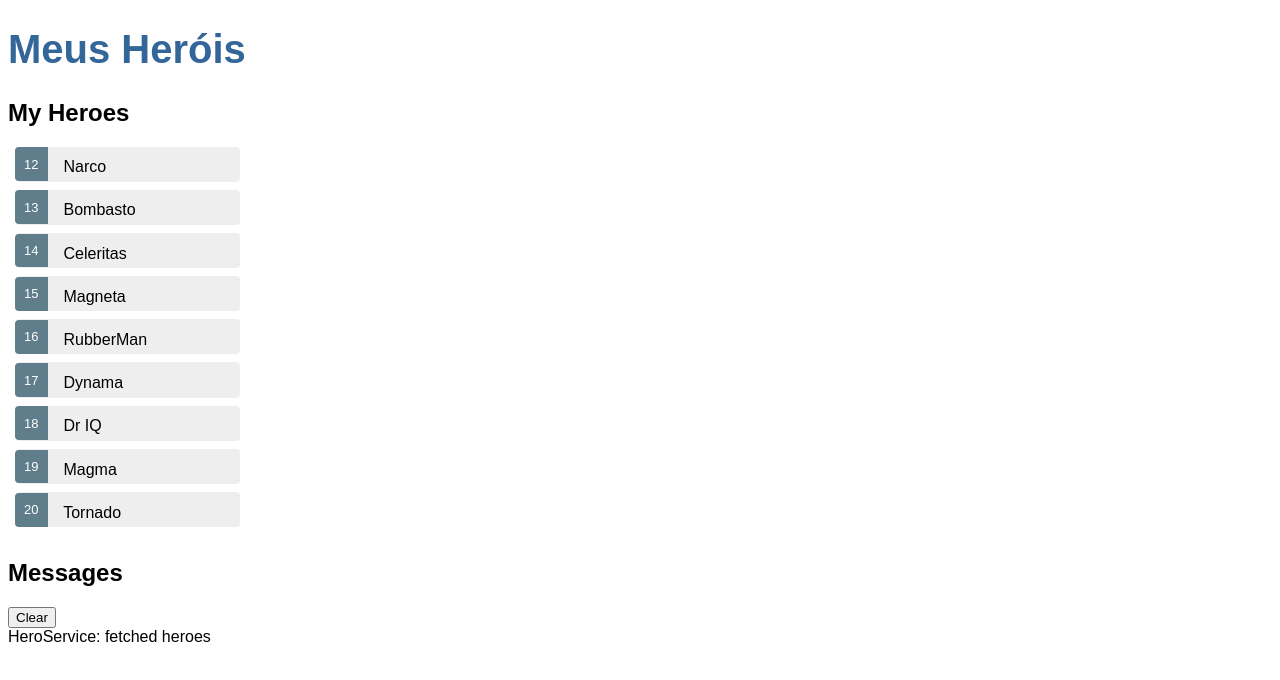
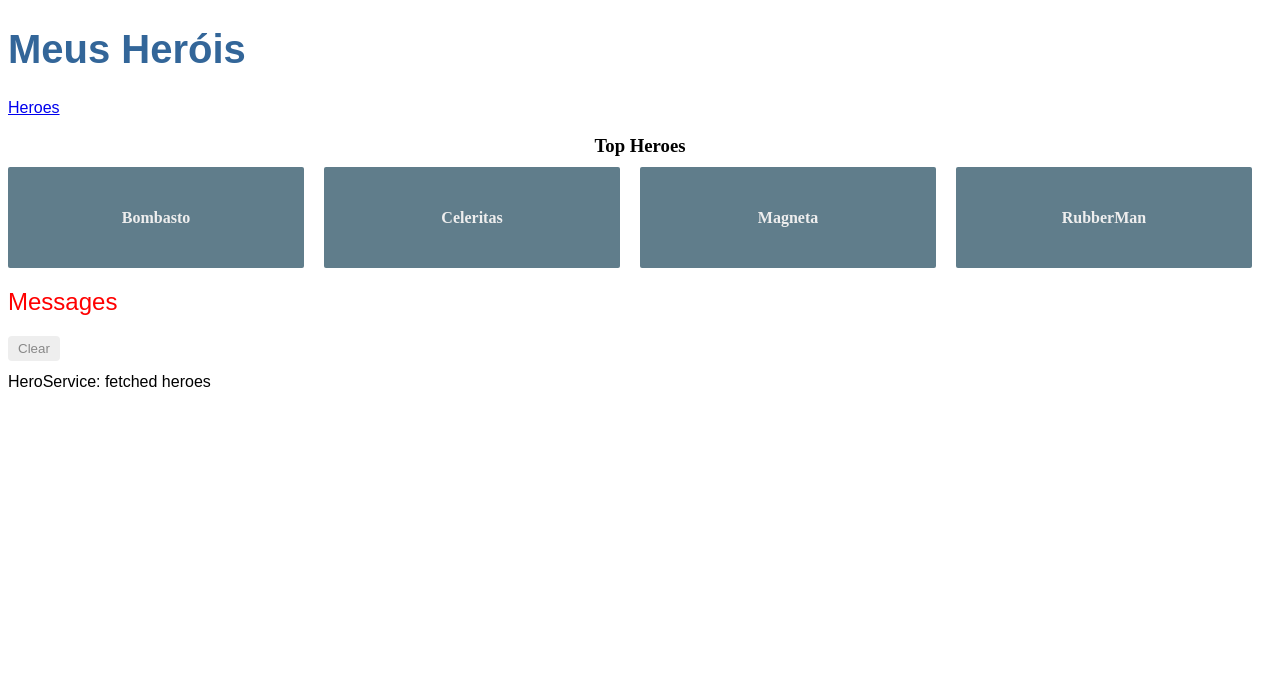
Before and after one commit to cvinicios2/mean-app, an Angular app: page /dashboard in a window 1280 px wide. Shown: the top 680 px of the page. Built offline with nearby package versions, Linux system fonts and the light colour scheme.

Commit message:
continuação

```diff
--- a/src/app/app.component.html
+++ b/src/app/app.component.html
@@ -1,3 +1,6 @@
 <h1>{{title}}</h1>
-<app-heroes></app-heroes>
+<nav>
+    <a routerLink="/heroes">Heroes</a>
+</nav>
+<router-outlet></router-outlet>
 <app-messages></app-messages>
--- /dev/null
+++ b/src/app/dashboard/dashboard.component.css
@@ -0,0 +1,63 @@
+/* DashboardComponent's private CSS styles */
+[class*='col-'] {
+    float: left;
+    padding-right: 20px;
+    padding-bottom: 20px;
+  }
+  [class*='col-']:last-of-type {
+    padding-right: 0;
+  }
+  a {
+    text-decoration: none;
+  }
+  *, *:after, *:before {
+    -webkit-box-sizing: border-box;
+    -moz-box-sizing: border-box;
+    box-sizing: border-box;
+  }
+  h3 {
+    text-align: center;
+    margin-bottom: 0;
+  }
+  h4 {
+    position: relative;
+  }
+  .grid {
+    margin: 0;
+  }
+  .col-1-4 {
+    width: 25%;
+  }
+  .module {
+    padding: 20px;
+    text-align: center;
+    color: #eee;
+    max-height: 120px;
+    min-width: 120px;
+    background-color: #607d8b;
+    border-radius: 2px;
+  }
+  .module:hover {
+    background-color: #eee;
+    cursor: pointer;
+    color: #607d8b;
+  }
+  .grid-pad {
+    padding: 10px 0;
+  }
+  .grid-pad > [class*='col-']:last-of-type {
+    padding-right: 20px;
+  }
+  @media (max-width: 600px) {
+    .module {
+      font-size: 10px;
+      max-height: 75px; }
+  }
+  @media (max-width: 1024px) {
+    .grid {
+      margin: 0;
+    }
+    .module {
+      min-width: 60px;
+    }
+  }
--- /dev/null
+++ b/src/app/dashboard/dashboard.component.html
@@ -0,0 +1,8 @@
+<h3>Top Heroes</h3>
+<div class="grid grid-pad">
+  <a *ngFor="let hero of heroes" class="col-1-4">
+    <div class="module hero">
+      <h4>{{hero.name}}</h4>
+    </div>
+  </a>
+</div>
--- /dev/null
+++ b/src/app/dashboard/dashboard.component.ts
@@ -0,0 +1,24 @@
+import { Component, OnInit } from '@angular/core';
+import { HeroesComponent } from '../heroes/heroes.component';
+import { Hero } from '../hero';
+import { HeroService } from '../hero.service';
+
+@Component({
+  selector: 'app-dashboard',
+  templateUrl: './dashboard.component.html',
+  styleUrls: ['./dashboard.component.css']
+})
+export class DashboardComponent implements OnInit {
+
+  heroes: Hero[] = [];
+
+  constructor(private heroService : HeroService) { }
+
+  ngOnInit() {
+    this.getHeroes();
+  }
+
+  getHeroes(): void{
+    this.heroService.getHeroes().subscribe(heroes => this.heroes = heroes.slice(1,5));
+  }
+}
--- a/src/app/messages/messages.component.css
+++ b/src/app/messages/messages.component.css
@@ -0,0 +1,35 @@
+/* MessagesComponent's private CSS styles */
+h2 {
+    color: red;
+    font-family: Arial, Helvetica, sans-serif;
+    font-weight: lighter;
+  }
+  body {
+    margin: 2em;
+  }
+  body, input[text], button {
+    color: crimson;
+    font-family: Cambria, Georgia;
+  }
+
+  button.clear {
+    font-family: Arial;
+    background-color: #eee;
+    border: none;
+    padding: 5px 10px;
+    border-radius: 4px;
+    cursor: pointer;
+    cursor: hand;
+  }
+  button:hover {
+    background-color: #cfd8dc;
+  }
+  button:disabled {
+    background-color: #eee;
+    color: #aaa;
+    cursor: auto;
+  }
+  button.clear {
+    color: #888;
+    margin-bottom: 12px;
+  }
--- a/src/app/messages/messages.component.html
+++ b/src/app/messages/messages.component.html
@@ -1,6 +1,6 @@
 <div *ngIf="messageService.messages.length">
   <h2>Messages</h2>
-  <button (click)="messageService.clear()">Clear</button>
+  <button (click)="messageService.clear()" class="clear">Clear</button>
   <div *ngFor='let message of messageService.messages'>
     {{message}}
   </div>
```
Also changed, not shown: src/app/app-routing.module.ts (added, +19 -0 lines), src/app/app.module.ts (+6 -2 lines), 2 other files (tests, documents, lock files or other folders).
